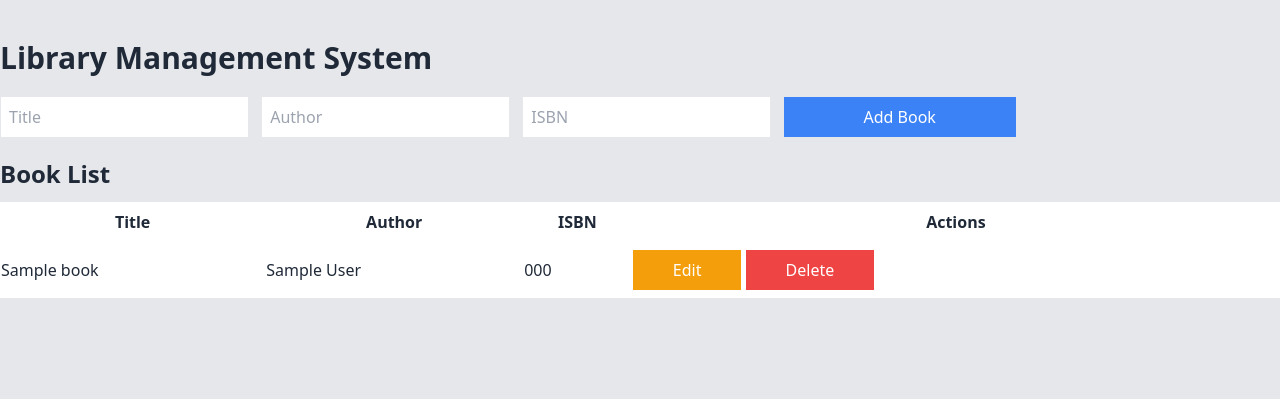
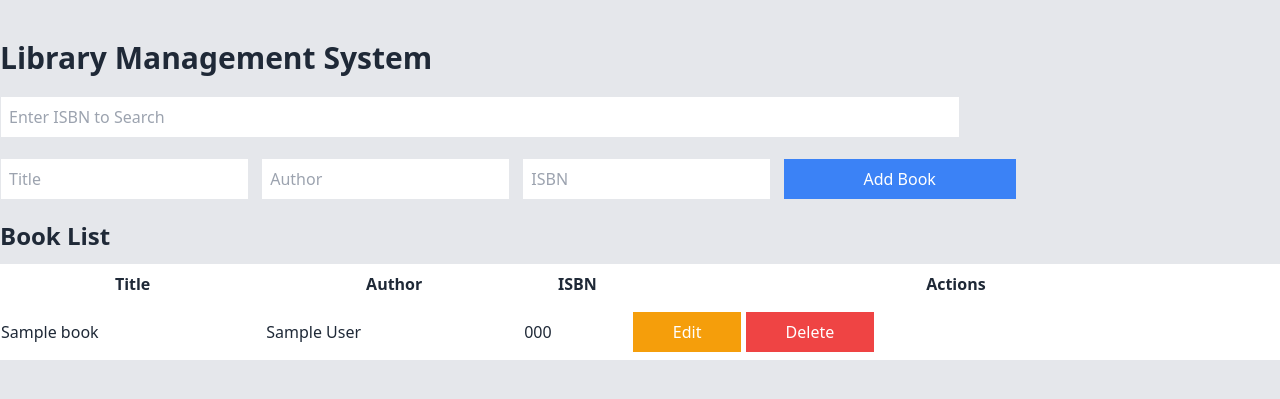
Before and after one commit to NoorMuhammad20013146/Library-Management-System, a Flask app: page / in a window 1280 px wide. Shown: the top 399 px of the page. Run offline with Flask 3, Linux system fonts and the light colour scheme; tables that the repository leaves empty or names only in its code hold one stand-in row (values such as "Sample post"); some libraries are stand-ins or nearby versions.

Commit message:
add input field for seacrh book bby ISBN

```diff
--- a/templates/index.html
+++ b/templates/index.html
@@ -11,6 +11,10 @@
         <h1 class="text-3xl font-bold mb-5">Library Management System</h1>
 
         <!-- Add/Edit Book Form -->
+         <div class="mb-5">
+            <!--Search book info by ISBN-->
+            <input type="text" id="isbn-search" placeholder="Enter ISBN to Search" class="border p-2 w-3/4">
+         </div>
         <div class="mb-5">
             <input type="text" id="title" placeholder="Title" class="border p-2 mr-2">
             <input type="text" id="author" placeholder="Author" class="border p-2 mr-2">
```
